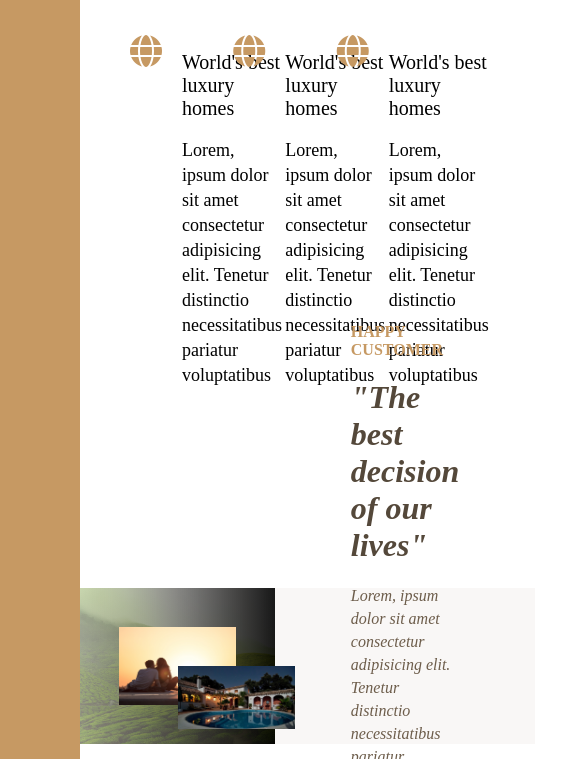
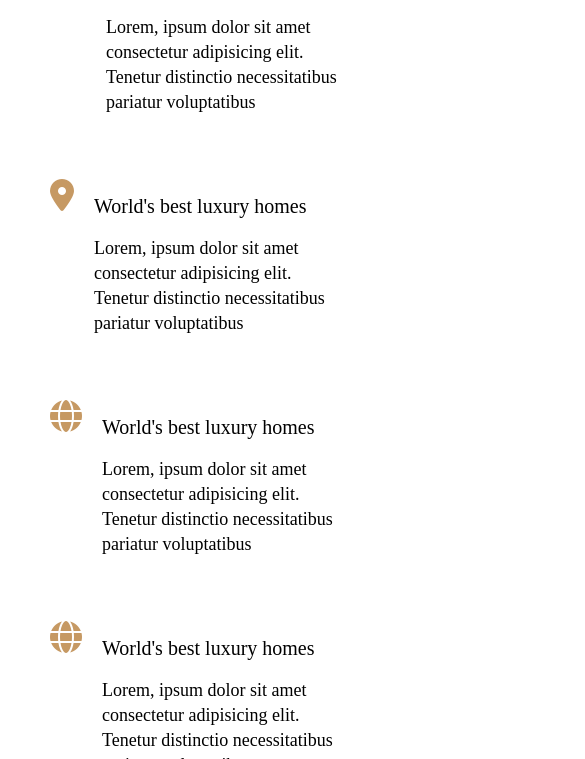
Before and after one commit to raohassan4212/play-nexter, a plain HTML site: page index.html in a window 390 px wide. Shown: the part 1241-2000 px from the top of the page, 585 px wide, since content can reach past the window. Drawn offline with Linux system fonts and the light colour scheme.

Commit message:
make responsive

```diff
--- a/index.html
+++ b/index.html
@@ -231,12 +231,14 @@
         <div class="gal-14"></div>
       </div>
       <div class="footer">
+        <div class="list">
           <div class="footer-boxs">find your dream home</div>
           <div class="footer-boxs">request proposal</div>
           <div class="footer-boxs">download home planner</div>
           <div class="footer-boxs">contact us</div>
           <div class="footer-boxs">submit your property</div>
           <div class="footer-boxs">come work with us</div>
+        </div>
         <div class="copyright">
           © Copyright 2017 by Jonas Schmedtmann. Feel free to use this project
           for your own purposes. This does NOT apply if you plan to produce your
--- a/styles/main.css
+++ b/styles/main.css
@@ -131,8 +131,7 @@
 .services {
   grid-area: services;
   display: grid;
-  grid-template-columns: repeat(3, minmax(30px, 1fr));
-  /* grid-template-rows: repeat(2 min-content); */
+  grid-template-columns: repeat(auto-fit, minmax(300px, 1fr));
   align-self: center;
   grid-column-gap: 20px;
   grid-row-gap: 80px;
@@ -177,7 +176,6 @@
   display: flex;
   justify-content: center;
   align-items: center;
-  /* flex-flow: column; */
   position: relative;
 }
 
@@ -386,21 +384,23 @@
 .footer {
   grid-area: footer;
   background: var(--color-secondary);
-  display: grid;
-  grid-template-columns: repeat(6, 220px);
-  column-gap: 15px;
-  row-gap: 25px;
-  justify-content: center;
+
   color: white;
   box-sizing: border-box;
   padding: 20px 0;
+}
+
+.list {
+  display: grid;
+  grid-template-columns: repeat(auto-fit, minmax(220px, 1fr));
+  column-gap: 15px;
+  justify-content: center;
 }
 
 .footer-boxs {
   font-size: 16px;
   font-family: var(--font-primary);
   font-weight: lighter;
-  /* background: rgba(255, 255, 255, 0.1); */
   text-transform: uppercase;
   padding: 15px;
   text-align: center;
@@ -409,7 +409,58 @@
 }
 
 .copyright {
-  grid-column: 2/6;
+  width: 80%;
+  margin: 0 auto;
+  margin-top: 35px;
   text-align: center;
   font-size: 14px;
 }
+
+@media only screen and (max-width: 1080px) {
+  .main-container {
+    grid-template-areas:
+      "nav header header header header header realtor realtor realtor"
+      "nav . services services services services services services ."
+      "nav goals goals goals goals goals goals goals goals"
+      "nav story story story story story story story story"
+      "nav . home home home home home home ."
+      "nav gallery gallery gallery gallery gallery gallery gallery gallery"
+      "nav footer footer footer footer footer footer footer footer" !important;
+  }
+  .goal-out {
+    width: 40%;
+    height: 40%;
+  }
+}
+
+@media only screen and (max-width: 880px) {
+  .main-container {
+    display: grid;
+    grid-template-columns:
+      minmax(50px, 1fr) repeat(6, minmax(min-content, 200px))
+      minmax(50px, 1fr);
+    grid-template-rows: repeat(9, min-content);
+    grid-template-areas:
+      "nav nav nav nav nav nav nav nav"
+      "header header header header header header header header"
+      "realtor realtor realtor realtor realtor realtor realtor realtor"
+      ". services services services services services services ."
+      "goals goals goals goals goals goals goals goals"
+      "story story story story story story story story"
+      ". home home home home home home ."
+      "gallery gallery gallery gallery gallery gallery gallery gallery"
+      "footer footer footer footer footer footer footer footer" !important;
+  }
+
+  .nav {
+    /* grid-area: nav;
+    background-color: var(--color-primary);
+    text-align: center; */
+  }
+
+  .burger-icon {
+    margin-top: 0px;
+    padding: 30px 0;
+  }
+
+}
```
Lines whose indentation alone changed are shown as unchanged.
